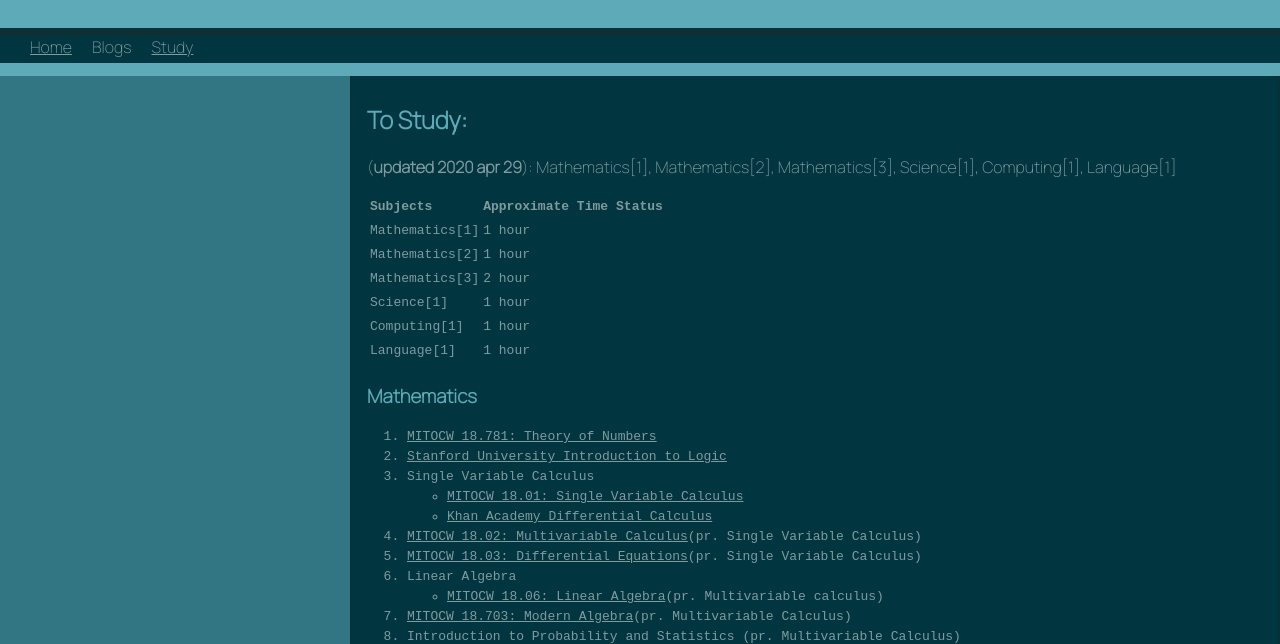
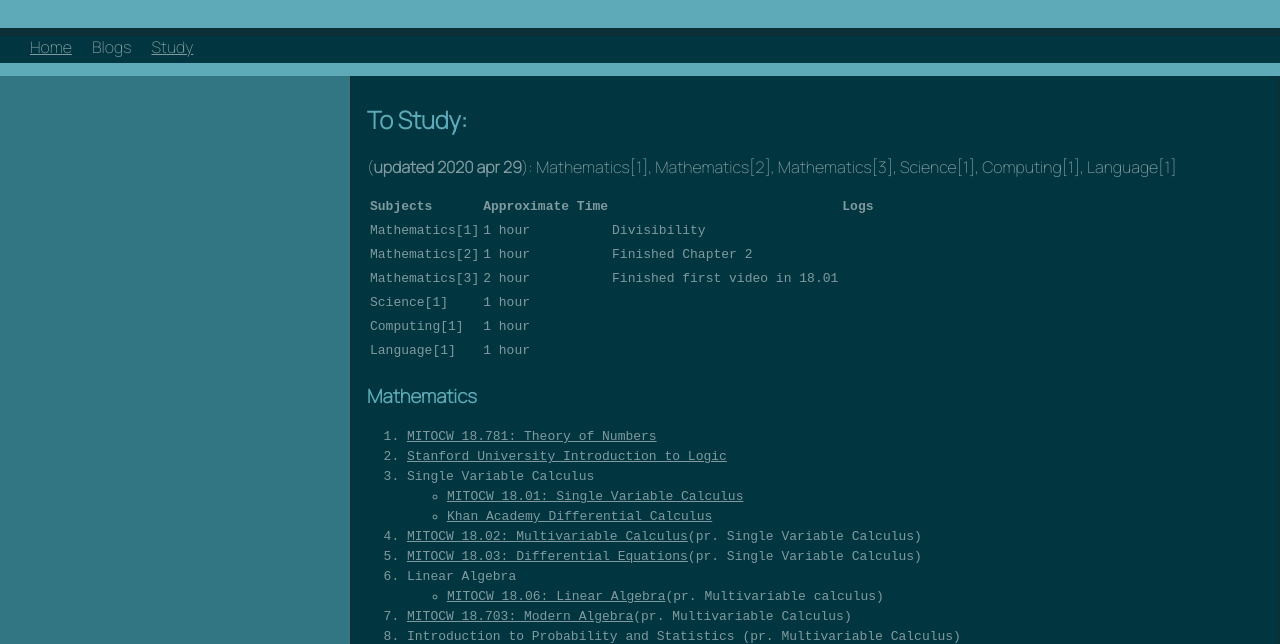
Before and after one commit to Michael7Cruz/Michael7Cruz.github.io, a plain HTML site: page study.html in a window 1280 px wide. Shown: the part 132-776 px from the top of the page. Drawn offline with Linux system fonts and the light colour scheme.

Commit message:
Update study.html

```diff
--- a/study.html
+++ b/study.html
@@ -102,24 +102,24 @@
           <tr>
             <th>Subjects</th>
             <th>Approximate Time<th>
-            <th>Status</th>
+            <th>Logs</th>
           </tr>
         </thead>
         <tbody>
           <tr>
             <td>Mathematics[1]</td>
             <td>1 hour</td>
-            <td></td>
+            <td>Divisibility</td>
           </tr>
           <tr>
             <td>Mathematics[2]</td>
             <td>1 hour</td>
-            <td></td>
+            <td>Finished Chapter 2</td>
           </tr>
           <tr>
             <td>Mathematics[3]</td>
             <td>2 hour</td>
-            <td></td>
+            <td>Finished first video in 18.01</td>
           </tr>
           <tr>
             <td>Science[1]</td>
```
